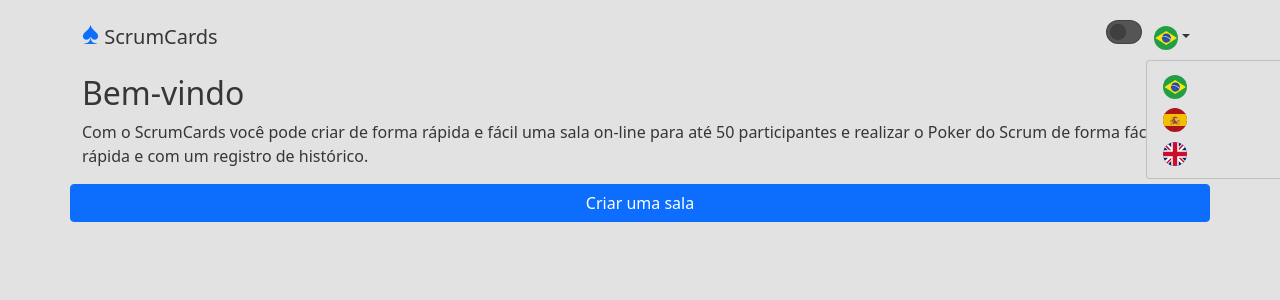
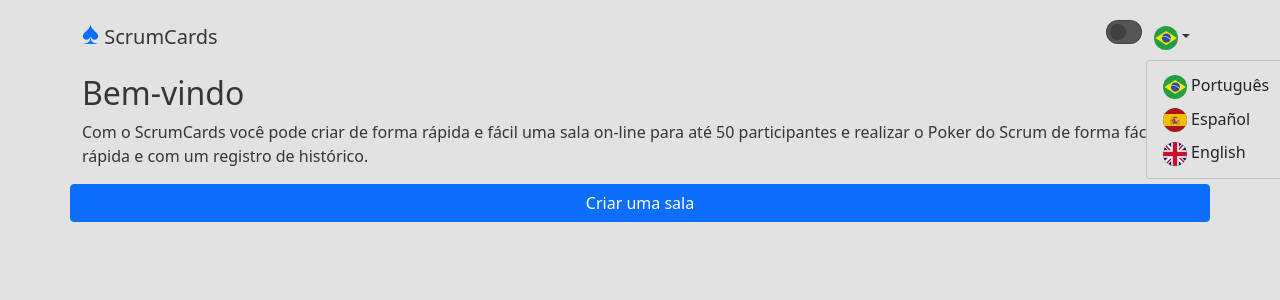
Before and after one commit to Milleo/scrumCards, a React (Create React App) app in the folder frontend/: page / in a window 1280 px wide. Both pictures are taken after a click on the button 1171 px from the left and 37 px from the top of the page. Shown: the top 300 px of the page. Built offline with nearby package versions, Linux system fonts and the light colour scheme.

Commit message:
Fixing language selector to show proper flag and adding description of each language on select

```diff
--- a/frontend/src/App.js
+++ b/frontend/src/App.js
@@ -27,8 +27,8 @@ function App(){
         }
     }
 
-    const onChangeLang = (e, event) => {
-        setLanguage(event.target.dataset.country);
+    const onChangeLang = (e, { target }) => {
+        setLanguage(target.dataset.country);
     }
 
     return (
--- a/frontend/src/components/LanguageSelector.js
+++ b/frontend/src/components/LanguageSelector.js
@@ -1,13 +1,13 @@
 import NavDropdown from "react-bootstrap/NavDropdown";
 import Image from "react-bootstrap/Image";
 
-function LanguageSelector(props){
+const LanguageSelector = (props) => {
     const { selectedLanguage, onChangeLang } = props;
-    const countries = [ "pt-br", "es", "en" ];
+    const countries = {"pt-br" : "Português", "es": "Español", "en": "English"};
 
     return <NavDropdown onSelect={onChangeLang} title={<Image src={`/images/${selectedLanguage}.svg`} width="24" roundedCircle />}>
-        { countries.map(function(country){
-            return <NavDropdown.Item key={country}><Image data-country={country} src={`/images/${country}.svg`} width="24" roundedCircle /></NavDropdown.Item>
+        { Object.entries(countries).map(([code, country]) => {
+            return <NavDropdown.Item data-country={code} key={code}><Image src={`/images/${code}.svg`} width="24" roundedCircle /> {country}</NavDropdown.Item>
         })}
     </NavDropdown>;
 }
```
